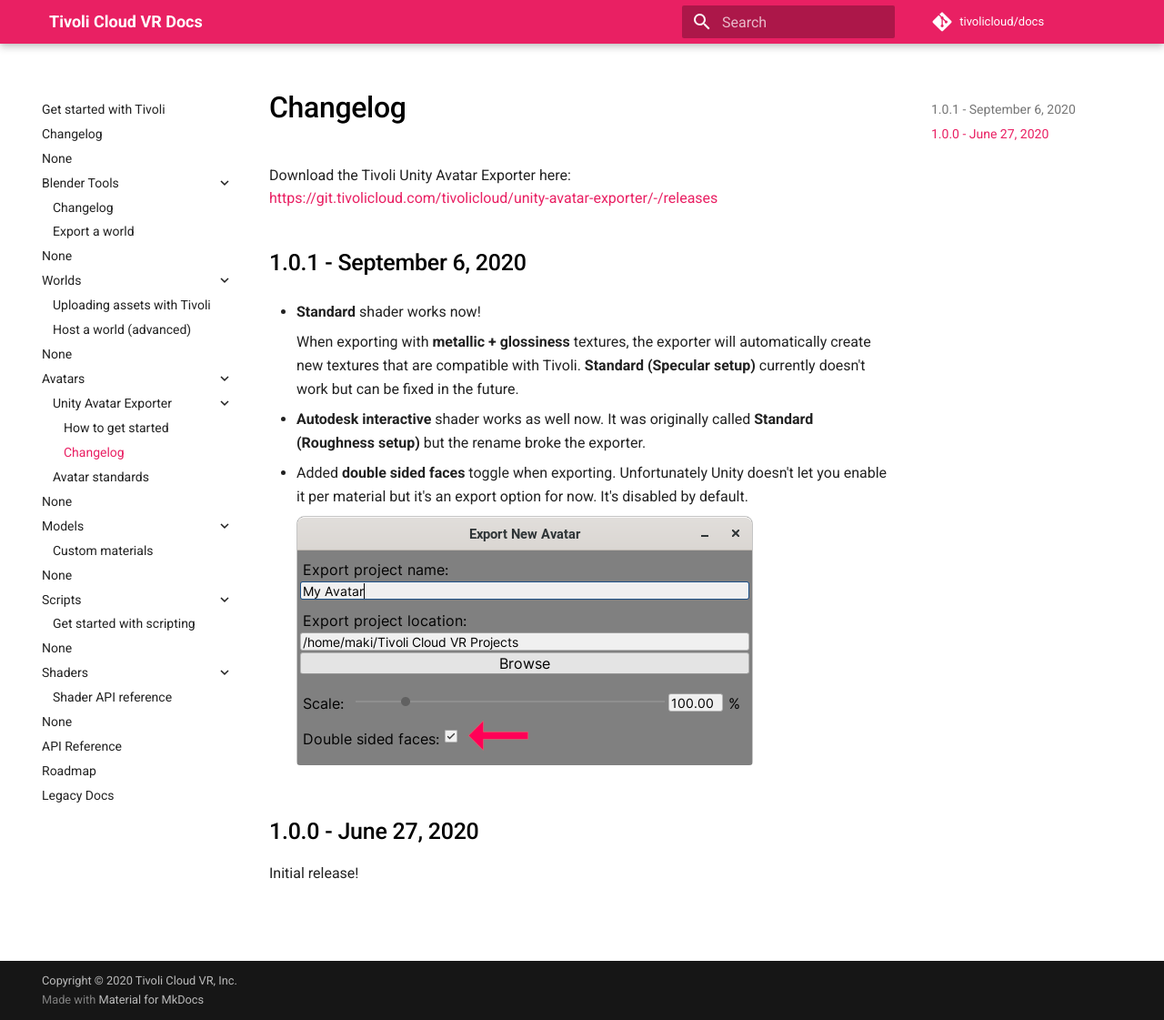
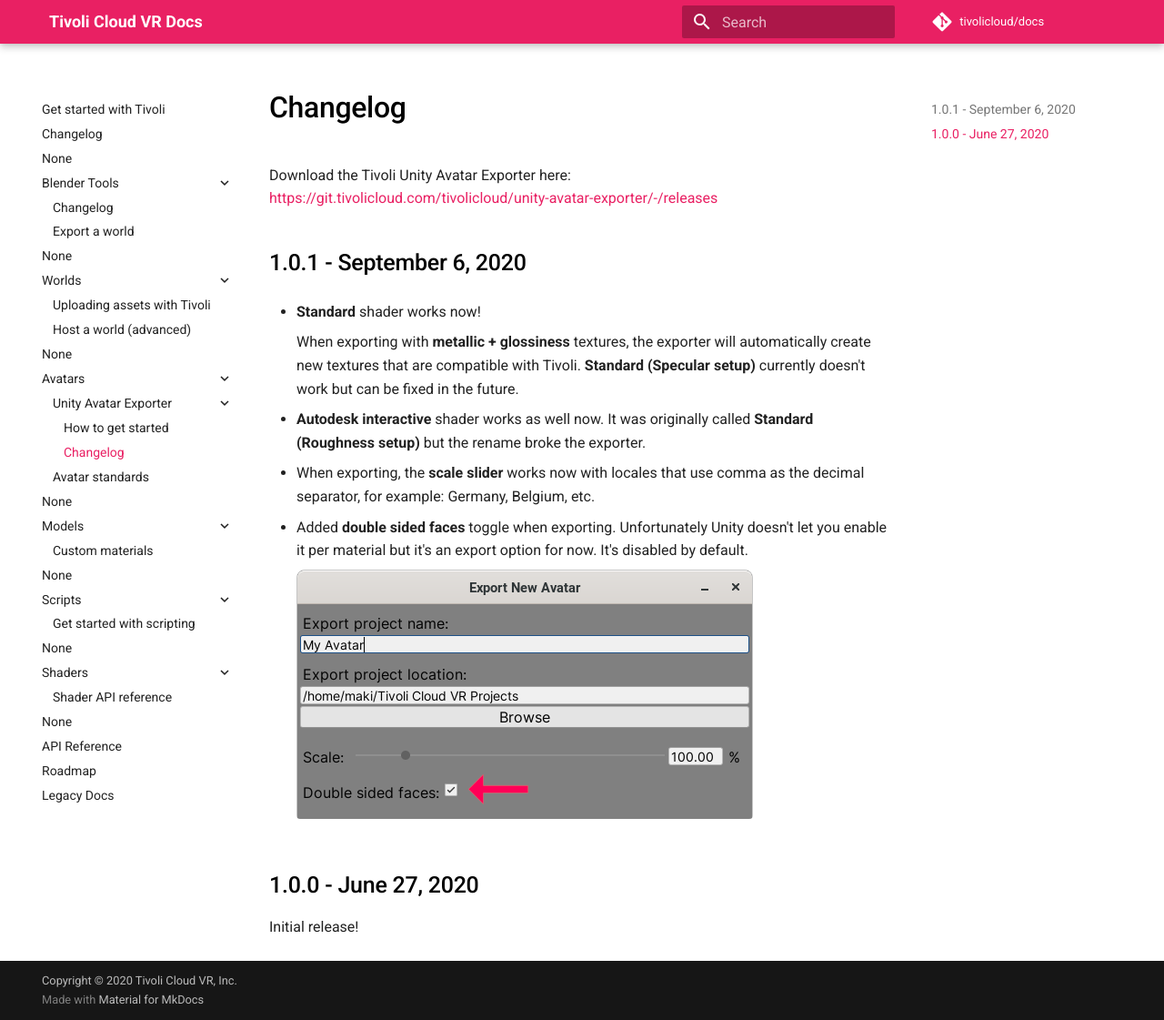
Before and after one commit to Nex-Pro/docs, an MkDocs documentation site: the page built from docs/avatars/unity-avatar-exporter/changelog.md, in a window 1280 px wide and 1121 px high. Shown: the whole window at 91% size. Built offline with MkDocs 1.6.1 and Material for MkDocs 9.7.7, drawn with Linux system fonts in a browser that asks for light colours.

Commit message:
Added to the Unity Avatar Exporter changelog

```diff
--- a/docs/avatars/unity-avatar-exporter/changelog.md
+++ b/docs/avatars/unity-avatar-exporter/changelog.md
@@ -12,6 +12,8 @@
 
 -   **Autodesk interactive** shader works as well now. It was originally called **Standard (Roughness setup)** but the rename broke the exporter.
 
+-   When exporting, the **scale slider** works now with locales that use comma as the decimal separator, for example: Germany, Belgium, etc.
+
 -   Added **double sided faces** toggle when exporting. Unfortunately Unity doesn't let you enable it per material but it's an export option for now. It's disabled by default.
 
     ![Double sided faces](changelog/double-sided-faces.png)
```
